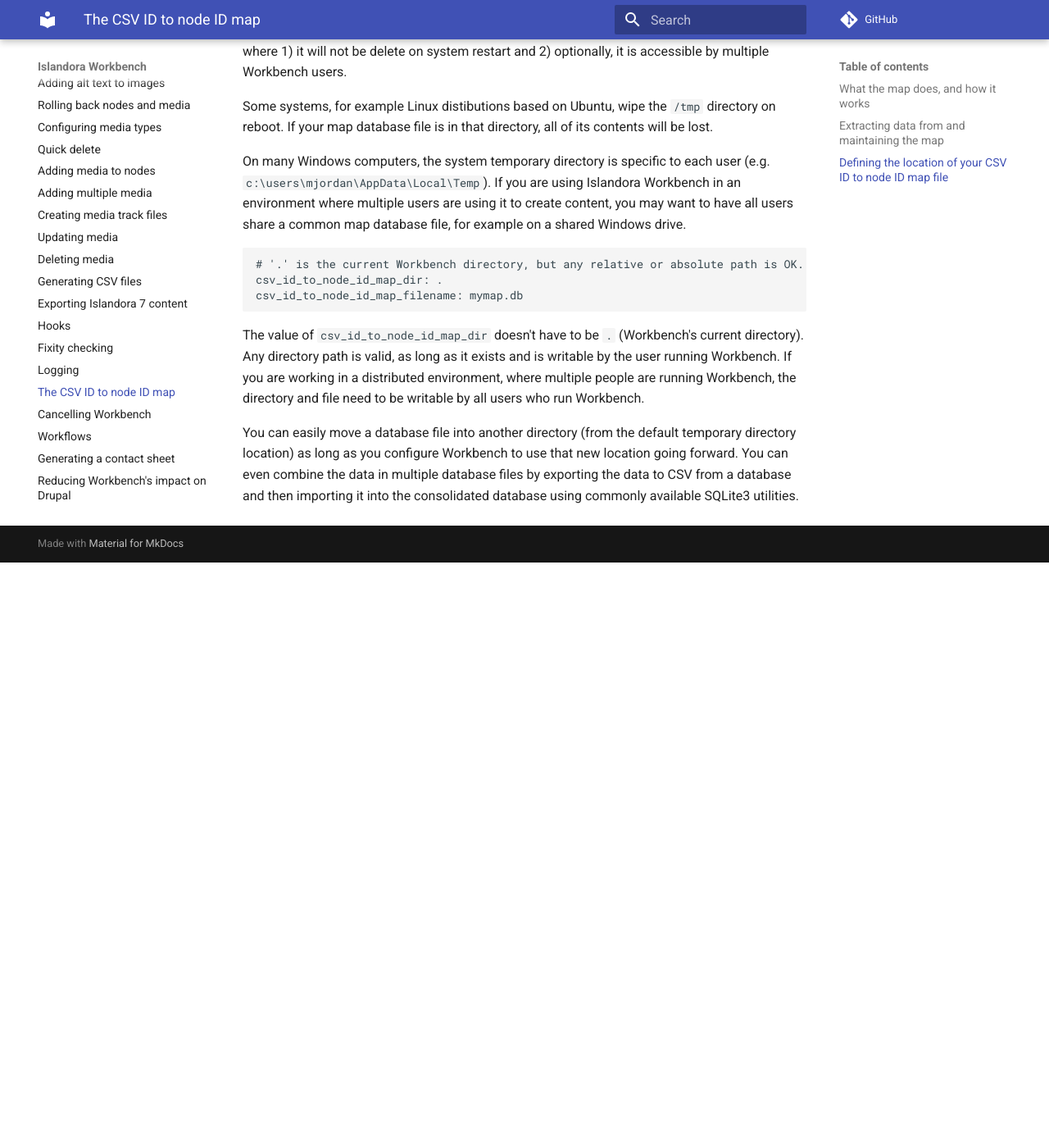
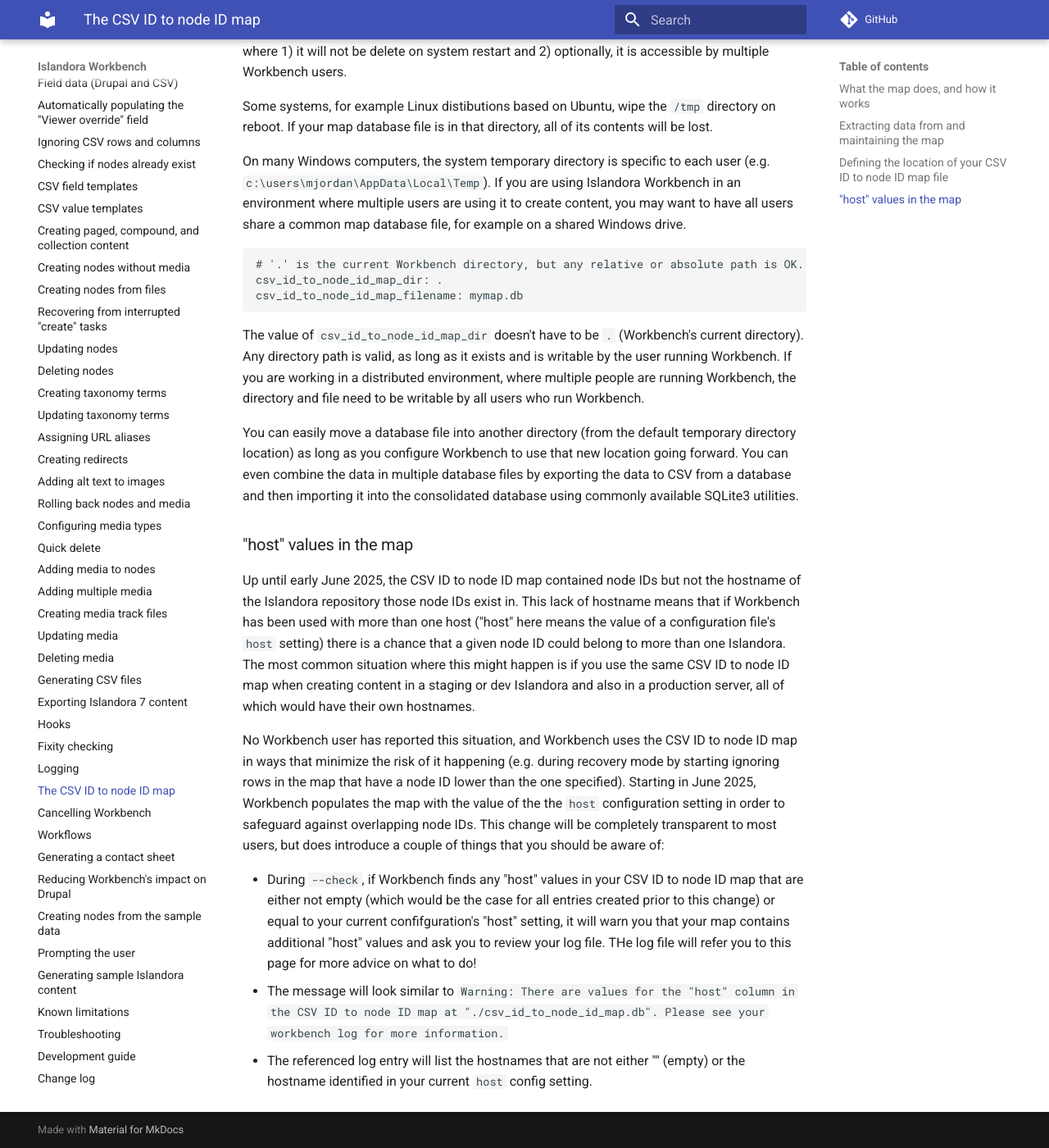
Before and after one commit to mjordan/islandora_workbench_docs, an MkDocs documentation site: the page built from docs/csv_id_to_node_id_map.md, in a window 1280 px wide and 1400 px high, scrolled down 2958 px. Shown: the whole window at 82% size. Built offline with MkDocs 1.6.1 and Material for MkDocs 9.7.7, drawn with Linux system fonts in a browser that asks for light colours; comment, search, counter and statistics services are not loaded; before the commit the page ends 3644 px from its top, so only the background shows below that.

```diff
--- a/docs/changelog.md
+++ b/docs/changelog.md
@@ -35,6 +35,7 @@
 
 ### Documentation
 
+* June 9, 2025: Updated the "[Rolling back nodes and media](/islandora_workbench_docs/rolling_back/)" page to add a section on rolling back a subset of the nodes identified in the rollback.csv file.
 * June 4, 2025: Updated the "[Configuration](/islandora_workbench_docs/configuration/#miscellaneous-settings)" page to add the `recovery_mode_starting_from_node_id` config setting.
 * June 3, 2025: Updated "[Generating CSV files](/islandora_workbench_docs/generating_csv_files/)" to include changes made in resolving [issue 953](https://github.com/mjordan/islandora_workbench/issues/953).
 * May 6, 2025: Added new "[Using Workbench within a Docker container](/islandora_workbench_docs/installation/#using-workbench-within-a-docker-container)" docs.
--- a/docs/csv_id_to_node_id_map.md
+++ b/docs/csv_id_to_node_id_map.md
@@ -64,3 +64,13 @@
 The value of `csv_id_to_node_id_map_dir` doesn't have to be `.` (Workbench's current directory). Any directory path is valid, as long as it exists and is writable by the user running Workbench. If you are working in a distributed environment, where multiple people are running Workbench, the directory and file need to be writable by all users who run Workbench.
 
 You can easily move a database file into another directory (from the default temporary directory location) as long as you configure Workbench to use that new location going forward. You can even combine the data in multiple database files by exporting the data to CSV from a database and then importing it into the consolidated database using commonly available SQLite3 utilities.
+
+### "host" values in the map
+
+Up until early June 2025, the CSV ID to node ID map contained node IDs but not the hostname of the Islandora repository those node IDs exist in. This lack of hostname means that if Workbench has been used with more than one host ("host" here means the value of a configuration file's `host` setting) there is a chance that a given node ID could belong to more than one Islandora. The most common situation where this might happen is if you use the same CSV ID to node ID map when creating content in a staging or dev Islandora and also in a production server, all of which would have their own hostnames.
+
+No Workbench user has reported this situation, and Workbench uses the CSV ID to node ID map in ways that minimize the risk of it happening (e.g. during recovery mode by starting ignoring rows in the map that have a node ID lower than the one specified). Starting in June 2025, Workbench populates the map with the value of the the `host` configuration setting in order to safeguard against overlapping node IDs. This change will be completely transparent to most users, but does introduce a couple of things that you should be aware of:
+
+- During `--check`, if Workbench finds any "host" values in your CSV ID to node ID map that are either not empty (which would be the case for all entries created prior to this change) or equal to your current confifguration's "host" setting, it will warn you that your map contains additional "host" values and ask you to review your log file. THe log file will refer you to this page for more advice on what to do!
+- The message will look similar to `Warning: There are values for the "host" column in the CSV ID to node ID map at "./csv_id_to_node_id_map.db". Please see your workbench log for more information.`
+- The referenced log entry will list the hostnames that are not either "" (empty) or the hostname identified in your current `host` config setting.
--- a/docs/rolling_back.md
+++ b/docs/rolling_back.md
@@ -90,3 +90,8 @@
 By default, rollback CSV files have only a single column, `node_id`. However, if you include `rollback_file_include_node_info: true` in your configuration, Workbench will add `id` (or whatever field is specified in the `id_field` config setting), `title`, `field_member_of`, and `file` columns containing relevant info for each created node.
 
 You do not need to remove these columns from the rollback CSV file before using it.
+
+
+## Rolling back a subset of the nodes identified in the rollback.csv file
+
+If you want to roll back only a subset of nodes, simply remove the node IDs of the nodes you want to keep from the rollback.csv file, leaving the IDs of the nodes you want to delete.
```
